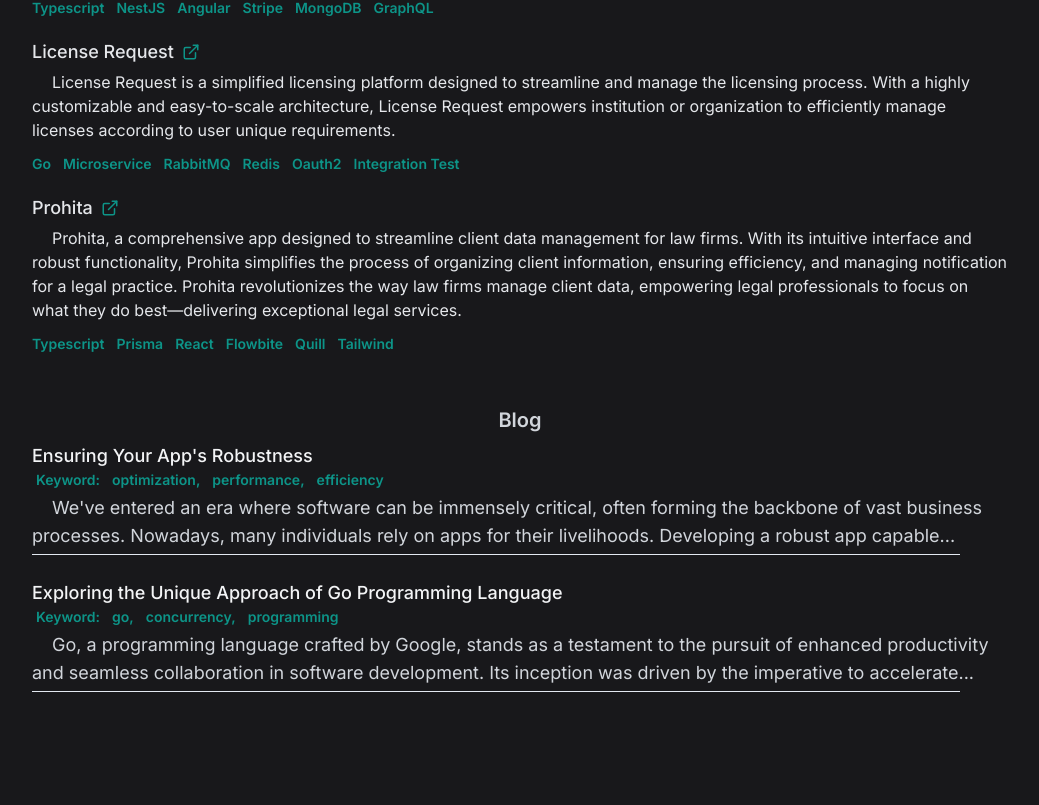
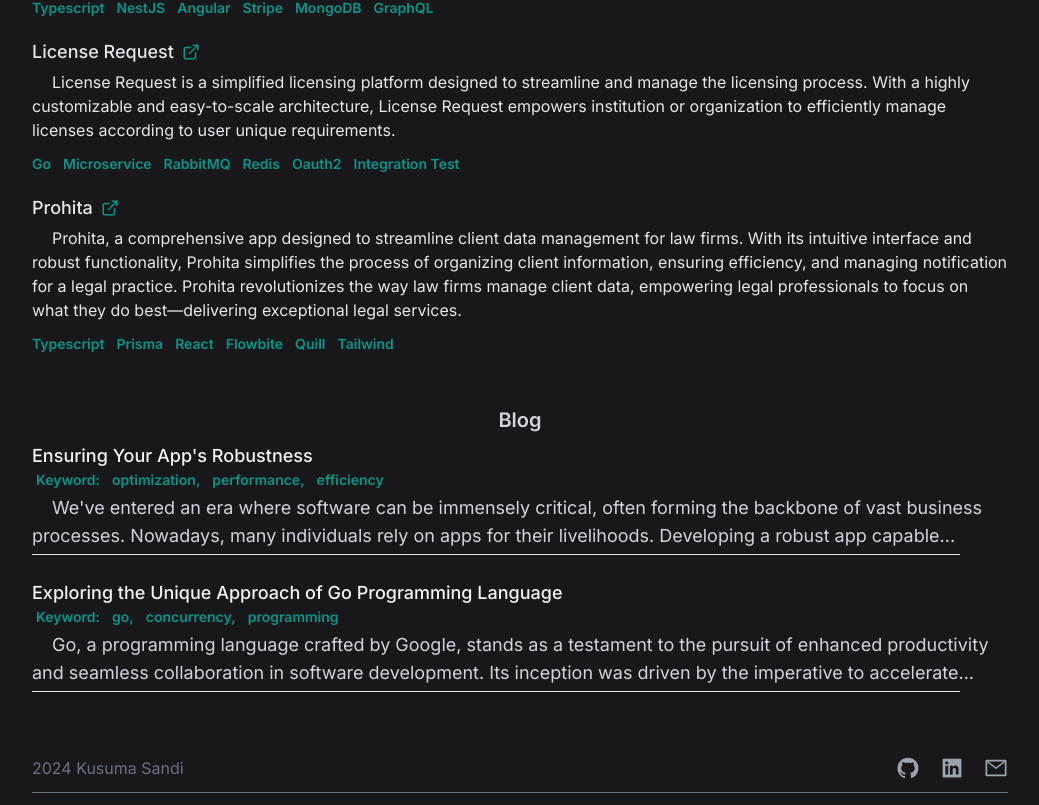
Before and after one commit to mrspec7er/resume, a Next.js app: page / in a window 1280 px wide. Shown: the part 610-1415 px from the top of the page, without its empty margins (120-1159 px from the left). Built offline with nearby package versions, Linux system fonts and the light colour scheme.

Commit message:
feat: 🎸 added footer section

```diff
--- a/app/page.tsx
+++ b/app/page.tsx
@@ -1,16 +1,18 @@
 import Navbar from "@/components/ui/navbar";
 import { FiExternalLink } from "react-icons/fi";
+import { AiFillGithub, AiOutlineMail, AiFillLinkedin } from "react-icons/ai";
 import projects from "@/app/data/projects.json";
 import blog from "@/app/data/blog.json";
 import Link from "next/link";
 
 export default function Home() {
   return (
-    <main className="flex flex-col items-center justify-between px-6 py-12 max-w-screen-lg mx-auto">
+    <main className="flex flex-col items-center justify-between px-6 pt-12 max-w-screen-lg mx-auto">
       <Navbar />
       <Introduction />
       <Projects />
       <Blog />
+      <Footer />
     </main>
   );
 }
@@ -175,3 +177,42 @@ export function Blog() {
     </div>
   );
 }
+
+export function Footer() {
+  return (
+    <footer className="w-full">
+      <div className="md:flex md:items-center md:justify-between">
+        <span className="text-base text-gray-500 dark:text-gray-300 sm:text-center">
+          2024 Kusuma Sandi
+        </span>
+        <div className="flex mt-4 sm:justify-center md:mt-0 space-x-5 rtl:space-x-reverse">
+          <a
+            href="https://github.com/mrspec7er"
+            target="_blank"
+            className="text-gray-400 text-2xl hover:text-gray-100"
+          >
+            <AiFillGithub />
+            <span className="sr-only">GitHub</span>
+          </a>
+          <a
+            href="https://www.linkedin.com/in/kusuma-sandi-9646a1208/"
+            target="_blank"
+            className="text-gray-400 text-2xl hover:text-gray-100"
+          >
+            <AiFillLinkedin />
+            <span className="sr-only">LinkedIn</span>
+          </a>
+          <a
+            href="mailto:wijayakusumasandi@gmail.com"
+            target="_blank"
+            className="text-gray-400 text-2xl hover:text-gray-100"
+          >
+            <AiOutlineMail />
+            <span className="sr-only">Email</span>
+          </a>
+        </div>
+      </div>
+      <hr className="h-px my-3 bg-gray-500 border-0" />
+    </footer>
+  );
+}
```
